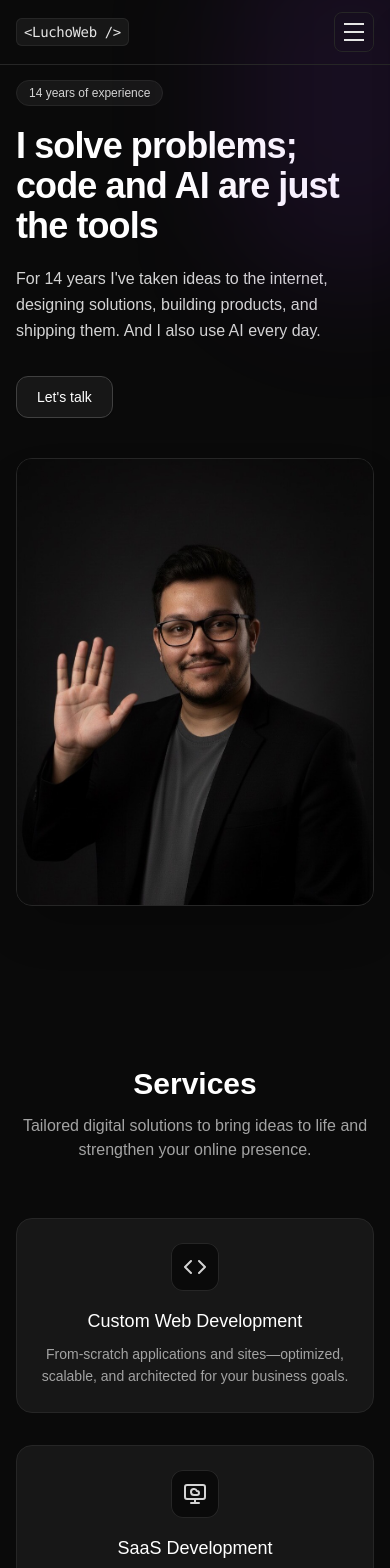
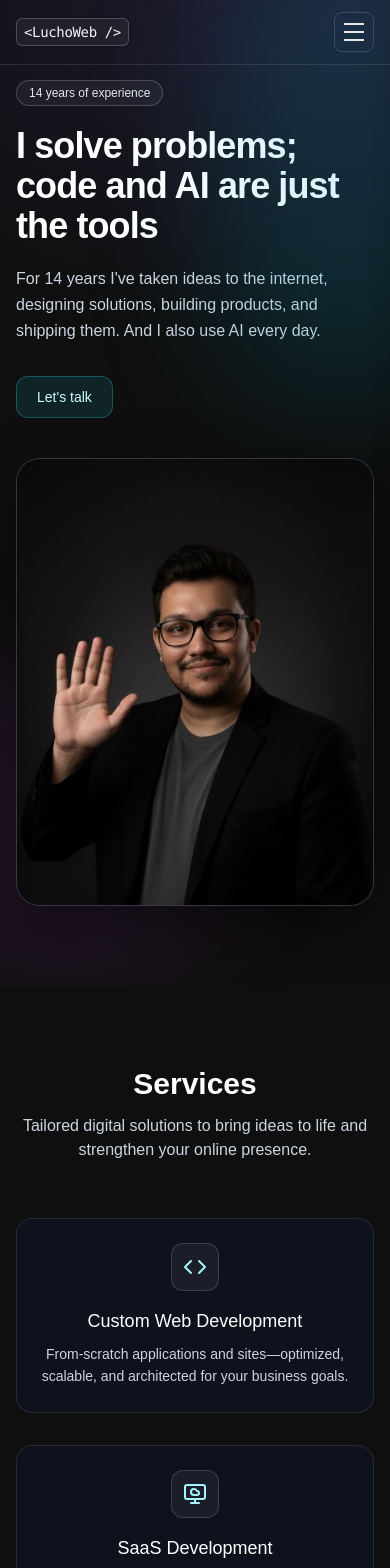
Before and after one commit to luchoweb/luchoweb-site, a React (Vite) app: page / in a window 390 px wide. Shown: the top 1568 px of the page. Built offline with nearby package versions, Linux system fonts and the light colour scheme.

Commit message:
Redesign landing page visual style without functional changes (#2)

```diff
--- a/src/components/Header.jsx
+++ b/src/components/Header.jsx
@@ -34,23 +34,25 @@ export default function Header() {
   }, [open]);
 
   const changeLang = (lng) => {
-      i18n.changeLanguage(lng);
+    i18n.changeLanguage(lng);
   };
 
   return (
     <header
       className={[
         "fixed inset-x-0 top-0 z-50",
-        "transition-colors",
-        "border-b border-neutral-800",
-        scrolled ? "bg-neutral-900/80 backdrop-blur" : "bg-transparent",
+        "transition-all duration-300",
+        "border-b border-white/10",
+        scrolled
+          ? "bg-slate-950/80 backdrop-blur-xl shadow-[0_8px_30px_rgba(0,0,0,0.35)]"
+          : "bg-transparent",
       ].join(" ")}
     >
       <div className="mx-auto max-w-7xl px-4 sm:px-6 lg:px-8">
         <div className="flex h-16 items-center justify-between">
           {/* Logo */}
           <a href="#home" className="flex items-center gap-2 group">
-            <span className="rounded-md bg-neutral-900 px-2 py-1 text-sm tracking-tight text-neutral-200 ring-1 ring-inset ring-neutral-800 font-mono">
+            <span className="rounded-md bg-white/5 px-2 py-1 text-sm tracking-tight text-slate-100 ring-1 ring-inset ring-white/20 font-mono">
               {t("logo")}
             </span>
           </a>
@@ -61,7 +63,7 @@ export default function Header() {
               <a
                 key={item.href}
                 href={item.href}
-                className="px-3 py-2 text-sm text-neutral-300 hover:text-white hover:bg-neutral-800/60 rounded-md transition"
+                className="px-3 py-2 text-sm text-slate-300 hover:text-white hover:bg-white/10 rounded-md transition"
               >
                 {t(`nav.${item.key}`)}
               </a>
@@ -72,19 +74,19 @@ export default function Header() {
           <div className="hidden md:flex items-center gap-2">
             <button
               onClick={() => changeLang("en")}
-              className="inline-flex items-center justify-center rounded-lg border border-neutral-800 bg-neutral-900 px-2.5 py-1.5 text-xs text-neutral-300 hover:bg-neutral-800"
+              className="inline-flex items-center justify-center rounded-lg border border-white/15 bg-white/5 px-2.5 py-1.5 text-xs text-slate-200 hover:bg-white/10"
             >
               EN
             </button>
             <button
               onClick={() => changeLang("es")}
-              className="inline-flex items-center justify-center rounded-lg border border-neutral-800 bg-neutral-900 px-2.5 py-1.5 text-xs text-neutral-300 hover:bg-neutral-800"
+              className="inline-flex items-center justify-center rounded-lg border border-white/15 bg-white/5 px-2.5 py-1.5 text-xs text-slate-200 hover:bg-white/10"
             >
               ES
             </button>
             <a
               href="#contact"
-              className="inline-flex items-center gap-2 rounded-xl border border-neutral-700 bg-neutral-900 px-4 py-2 text-sm font-medium text-white shadow-sm transition hover:bg-neutral-800 hover:border-neutral-600"
+              className="inline-flex items-center gap-2 rounded-xl border border-cyan-400/30 bg-cyan-400/10 px-4 py-2 text-sm font-medium text-cyan-100 shadow-sm transition hover:bg-cyan-400/20 hover:border-cyan-300/40"
             >
               <span>{t("cta.letsTalk")}</span>
             </a>
@@ -94,7 +96,7 @@ export default function Header() {
           <button
             aria-label={t("menu.open")}
             onClick={() => setOpen(true)}
-            className="md:hidden inline-flex h-10 w-10 items-center justify-center rounded-lg border border-neutral-800 text-neutral-200 hover:bg-neutral-800/60"
+            className="md:hidden inline-flex h-10 w-10 items-center justify-center rounded-lg border border-white/15 text-slate-200 hover:bg-white/10"
           >
             <span className="sr-only">{t("menu.open")}</span>
             <div className="space-y-1.5">
@@ -117,7 +119,7 @@ export default function Header() {
         <div
           onClick={() => setOpen(false)}
           className={[
-            "absolute inset-0 bg-black/60",
+            "absolute inset-0 bg-slate-950/75 backdrop-blur-sm",
             open ? "opacity-100" : "opacity-0",
             "transition-opacity",
           ].join(" ")}
@@ -127,18 +129,18 @@ export default function Header() {
         <aside
           className={[
             "absolute right-0 top-0 h-dvh w-80 max-w-[85%]",
-            "bg-neutral-900 border-l border-neutral-800 shadow-xl",
+            "bg-slate-950 border-l border-white/10 shadow-xl",
             "transform transition-transform",
             open ? "translate-x-0" : "translate-x-full",
           ].join(" ")}
           aria-label={t("menu.title")}
         >
-          <div className="flex items-center justify-between px-4 py-3 border-b border-neutral-800">
-            <span className="text-sm text-neutral-300">{t("menu.title")}</span>
+          <div className="flex items-center justify-between px-4 py-3 border-b border-white/10">
+            <span className="text-sm text-slate-300">{t("menu.title")}</span>
             <button
               aria-label={t("menu.close")}
               onClick={() => setOpen(false)}
-              className="inline-flex h-9 w-9 items-center justify-center rounded-md border border-neutral-800 text-neutral-300 hover:bg-neutral-800/60"
+              className="inline-flex h-9 w-9 items-center justify-center rounded-md border border-white/15 text-slate-300 hover:bg-white/10"
             >
               <span className="sr-only">{t("menu.close")}</span>
               <svg
@@ -162,7 +164,7 @@ export default function Header() {
                 key={item.href}
                 href={item.href}
                 onClick={() => setOpen(false)}
-                className="block rounded-lg px-3 py-3 text-base text-neutral-200 hover:bg-neutral-800/70"
+                className="block rounded-lg px-3 py-3 text-base text-slate-200 hover:bg-white/10"
               >
                 {t(`nav.${item.key}`)}
               </a>
@@ -170,7 +172,7 @@ export default function Header() {
             <a
               href="#contact"
               onClick={() => setOpen(false)}
-              className="mt-2 block rounded-lg border border-neutral-700 bg-neutral-900 px-3 py-3 text-base font-medium text-white hover:bg-neutral-800"
+              className="mt-2 block rounded-lg border border-cyan-400/30 bg-cyan-400/10 px-3 py-3 text-base font-medium text-cyan-50 hover:bg-cyan-400/20"
             >
               {t("cta.letsTalk")}
             </a>
@@ -179,13 +181,13 @@ export default function Header() {
             <div className="mt-4 flex items-center gap-2 px-3">
               <button
                 onClick={() => changeLang("en")}
-                className="rounded-md border border-neutral-800 px-3 py-1 text-sm text-neutral-300 hover:bg-neutral-800"
+                className="rounded-md border border-white/15 px-3 py-1 text-sm text-slate-300 hover:bg-white/10"
               >
                 EN
               </button>
               <button
                 onClick={() => changeLang("es")}
-                className="rounded-md border border-neutral-800 px-3 py-1 text-sm text-neutral-300 hover:bg-neutral-800"
+                className="rounded-md border border-white/15 px-3 py-1 text-sm text-slate-300 hover:bg-white/10"
               >
                 ES
               </button>
--- a/src/index.css
+++ b/src/index.css
@@ -9,4 +9,18 @@ html {
 body {
   font-family: "Inter Variable", sans-serif;
   font-weight: 300;
+  background:
+    radial-gradient(1400px 700px at 10% -10%, rgba(56, 189, 248, 0.12), transparent 55%),
+    radial-gradient(1100px 600px at 90% 0%, rgba(139, 92, 246, 0.14), transparent 55%),
+    #020617;
+  color: #e5e7eb;
 }
+
+#root {
+  min-height: 100vh;
+}
+
+::selection {
+  background-color: rgba(56, 189, 248, 0.35);
+  color: #f8fafc;
+}
--- a/src/sections/Hero.jsx
+++ b/src/sections/Hero.jsx
@@ -4,31 +4,35 @@ export default function Hero({ years = 14 }) {
   const { t } = useTranslation();
 
   return (
-    <section id="home" className="relative overflow-hidden bg-neutral-950">
+    <section id="home" className="relative overflow-hidden bg-transparent">
       {/* Decorative glow */}
       <div
         aria-hidden
-        className="pointer-events-none absolute -top-24 right-[-20%] h-96 w-[60%] rounded-full bg-purple-600/10 blur-3xl"
+        className="pointer-events-none absolute -top-20 right-[-20%] h-[30rem] w-[65%] rounded-full bg-cyan-500/15 blur-3xl"
+      />
+      <div
+        aria-hidden
+        className="pointer-events-none absolute -left-24 bottom-0 h-80 w-80 rounded-full bg-fuchsia-500/10 blur-3xl"
       />
 
       <div className="mx-auto max-w-7xl px-4 sm:px-6 lg:px-8">
         <div className="grid items-center gap-10 py-20 lg:grid-cols-2 lg:py-28">
           {/* Copy */}
           <div>
-            <div className="mb-5 inline-flex items-center gap-2 rounded-full border border-neutral-800 bg-neutral-900 px-3 py-1 text-xs text-neutral-300">
+            <div className="mb-5 inline-flex items-center gap-2 rounded-full border border-white/20 bg-white/5 px-3 py-1 text-xs text-slate-200 backdrop-blur">
               <span>{t("hero.badge", { years })}</span>
             </div>
             <h1 className="text-4xl font-semibold tracking-tight text-white sm:text-5xl md:text-6xl">
               {t("hero.title")}
             </h1>
-            <p className="mt-5 max-w-xl text-base leading-relaxed text-neutral-300 md:text-lg">
+            <p className="mt-5 max-w-xl text-base leading-relaxed text-slate-300 md:text-lg">
               {t("hero.subtitle", { years })}
             </p>
 
             <div className="mt-8 flex flex-wrap items-center gap-3">
               <a
                 href="#contact"
-                className="inline-flex items-center justify-center rounded-xl border border-neutral-700 bg-neutral-900 px-5 py-2.5 text-sm font-medium text-white shadow-sm transition hover:bg-neutral-800 hover:border-neutral-600"
+                className="inline-flex items-center justify-center rounded-xl border border-cyan-400/30 bg-cyan-400/10 px-5 py-2.5 text-sm font-medium text-cyan-100 shadow-sm transition hover:bg-cyan-400/20 hover:border-cyan-300/40"
               >
                 {t("hero.primaryCta")}
               </a>
@@ -43,12 +47,12 @@ export default function Hero({ years = 14 }) {
 
           {/* Placeholder image */}
           <div className="relative mx-auto w-full max-w-md">
-            <div className="relative aspect-[4/5] w-full overflow-hidden rounded-2xl border border-neutral-800 bg-neutral-900 shadow-2xl">
-              <div className="absolute inset-0 bg-gradient-to-br from-neutral-900 via-neutral-900 to-neutral-800" />
+            <div className="relative aspect-[4/5] w-full overflow-hidden rounded-3xl border border-white/15 bg-slate-900/70 shadow-[0_20px_60px_rgba(0,0,0,0.45)] backdrop-blur">
+              <div className="absolute inset-0 bg-gradient-to-br from-slate-900/50 via-slate-950/50 to-slate-900/50" />
               <div className="relative z-10 flex h-full w-full items-center justify-center">
-                <img src="/me-site.jpeg" alt="me" className="h-full" />
+                <img src="/me-site.jpeg" alt="me" className="h-full w-full object-cover" />
               </div>
-              <div className="pointer-events-none absolute inset-0 rounded-2xl ring-1 ring-inset ring-neutral-800" />
+              <div className="pointer-events-none absolute inset-0 rounded-3xl ring-1 ring-inset ring-white/10" />
             </div>
           </div>
         </div>
--- a/src/sections/Services.jsx
+++ b/src/sections/Services.jsx
@@ -22,13 +22,13 @@ export default function Services() {
   const { t } = useTranslation();
 
   return (
-    <section id="services" className="relative bg-neutral-950 py-20 sm:py-24">
+    <section id="services" className="relative bg-transparent py-20 sm:py-24">
       <div className="mx-auto max-w-7xl px-4 sm:px-6 lg:px-8">
         <div className="text-center mb-14">
           <h2 className="text-3xl font-semibold text-white sm:text-4xl">
             {t("services.title")}
           </h2>
-          <p className="mt-3 text-neutral-400 max-w-2xl mx-auto">
+          <p className="mt-3 text-slate-300 max-w-2xl mx-auto">
             {t("services.subtitle")}
           </p>
         </div>
@@ -37,17 +37,17 @@ export default function Services() {
           {services.map(({ key, icon }) => (
             <div
               key={key}
-              className="rounded-2xl border border-neutral-800 bg-neutral-900 p-6 text-center transition hover:border-neutral-700 hover:bg-neutral-800/70"
+              className="rounded-2xl border border-white/10 bg-slate-900/55 p-6 text-center transition backdrop-blur-sm hover:-translate-y-1 hover:border-cyan-300/40 hover:bg-slate-900/75"
             >
               <div className="mb-4 flex items-center justify-center">
-                <span className="inline-flex h-12 w-12 items-center justify-center rounded-xl bg-neutral-950 ring-1 ring-inset ring-neutral-800 text-neutral-300">
+                <span className="inline-flex h-12 w-12 items-center justify-center rounded-xl bg-white/5 ring-1 ring-inset ring-white/15 text-cyan-200">
                   {icon}
                 </span>
               </div>
               <h3 className="text-lg font-medium text-white mb-2">
                 {t(`services.items.${key}.title`)}
               </h3>
-              <p className="text-sm text-neutral-400 leading-relaxed">
+              <p className="text-sm text-slate-300 leading-relaxed">
                 {t(`services.items.${key}.desc`)}
               </p>
             </div>
```
Also changed, not shown: src/components/Footer.jsx (+8 -8 lines), src/sections/About.jsx (+16 -16 lines), src/sections/Contact.jsx (+19 -19 lines).
